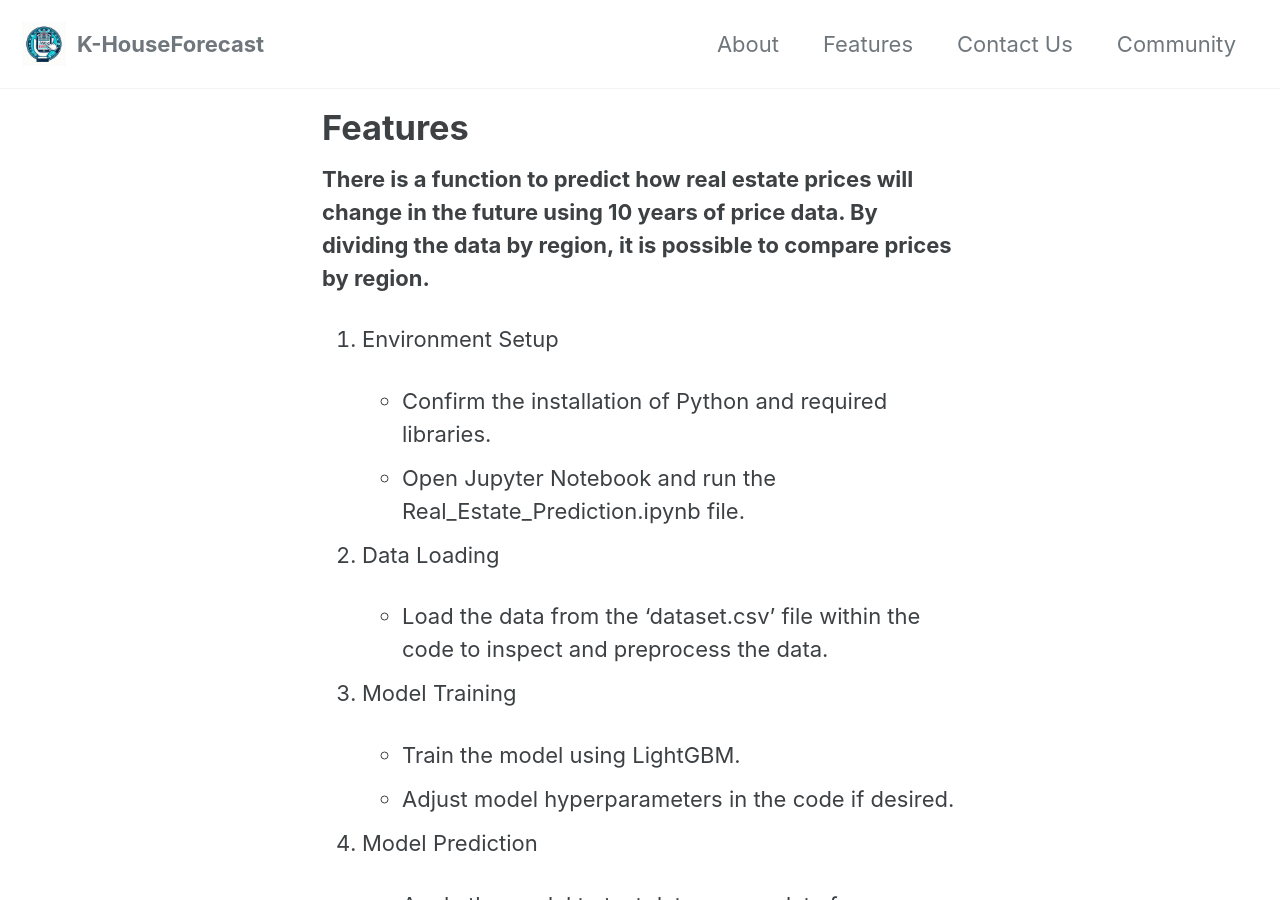
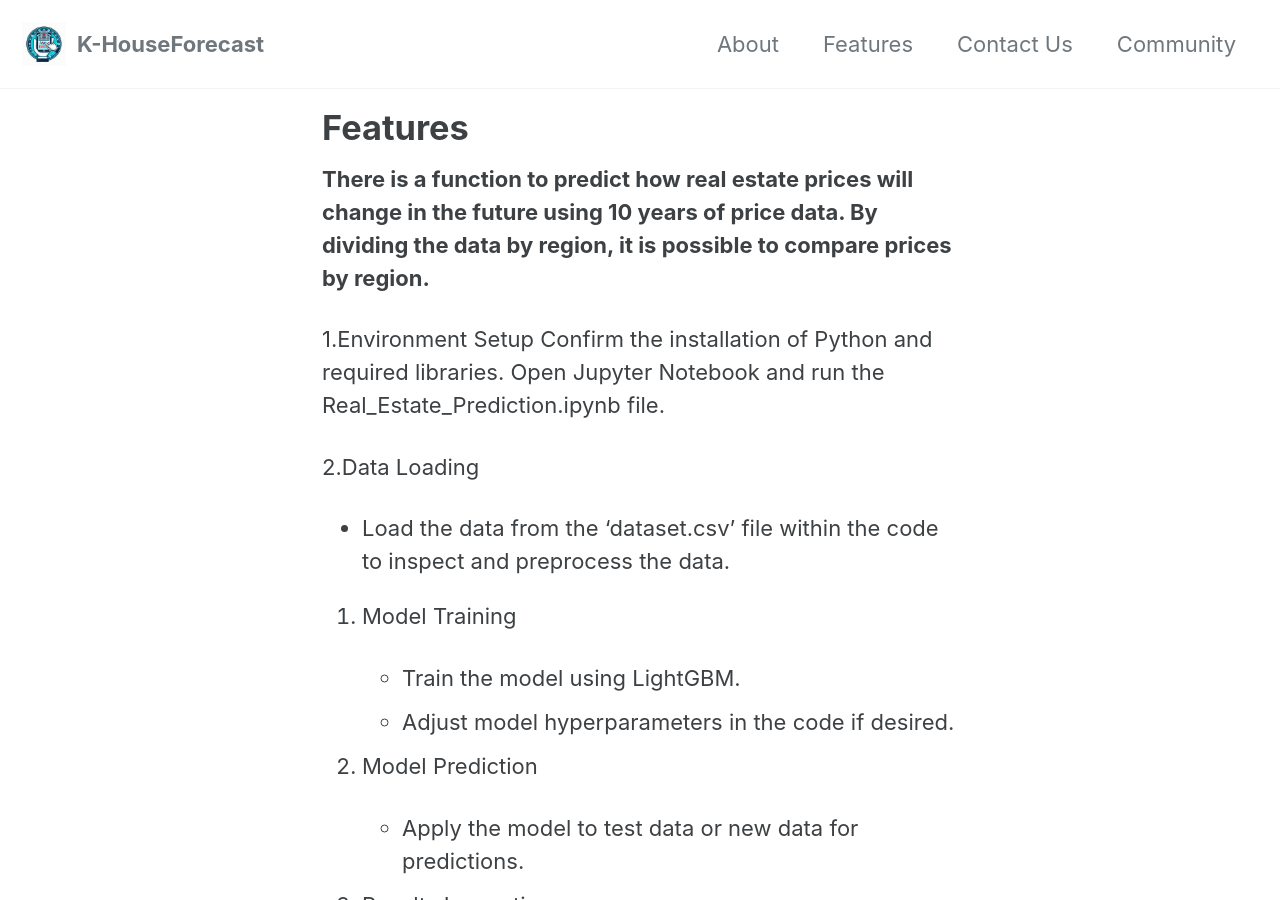
Before and after one commit to SierraJY/K-HouseForecast.github.io, a Jekyll site: the page built from _pages/features.md, in a window 1280 px wide and 900 px high. Built offline with Jekyll 4.4.1, drawn with Linux system fonts in a browser that asks for light colours; cached includes are drawn as plain includes.

Commit message:
feature page

```diff
--- a/_pages/features.md
+++ b/_pages/features.md
@@ -6,14 +6,12 @@ title: "Features"
 
 **There is a function to predict how real estate prices will change in the future using 10 years of price data. By dividing the data by region, it is possible to compare prices by region.**
 
-1. Environment Setup
+1.Environment Setup
+Confirm the installation of Python and required libraries.
+Open Jupyter Notebook and run the Real_Estate_Prediction.ipynb file.
 
-    * Confirm the installation of Python and required libraries.
-    * Open Jupyter Notebook and run the Real_Estate_Prediction.ipynb file.
-
-2. Data Loading
-
-    * Load the data from the 'dataset.csv' file within the code to inspect and preprocess the data.
+2.Data Loading
+* Load the data from the 'dataset.csv' file within the code to inspect and preprocess the data.
 
 3. Model Training
 
```
